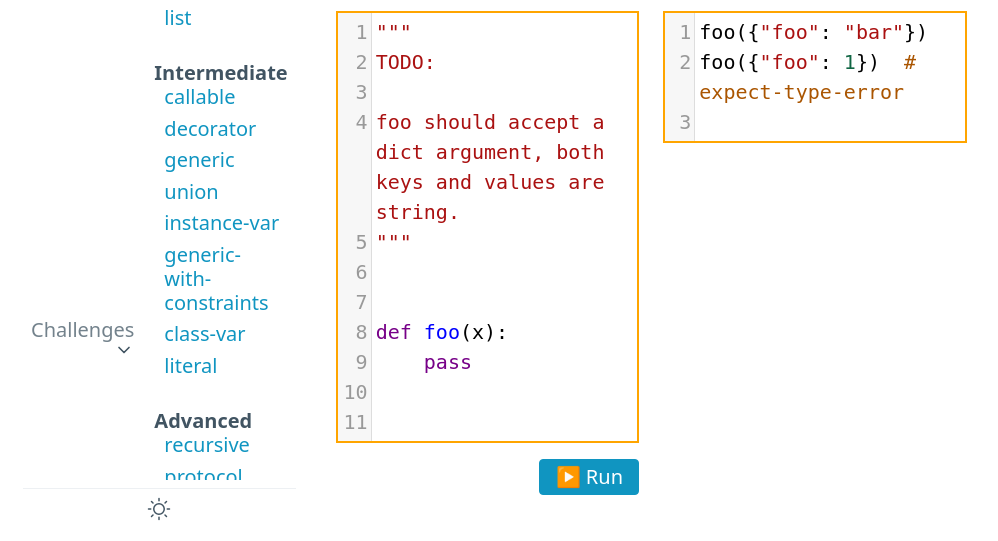
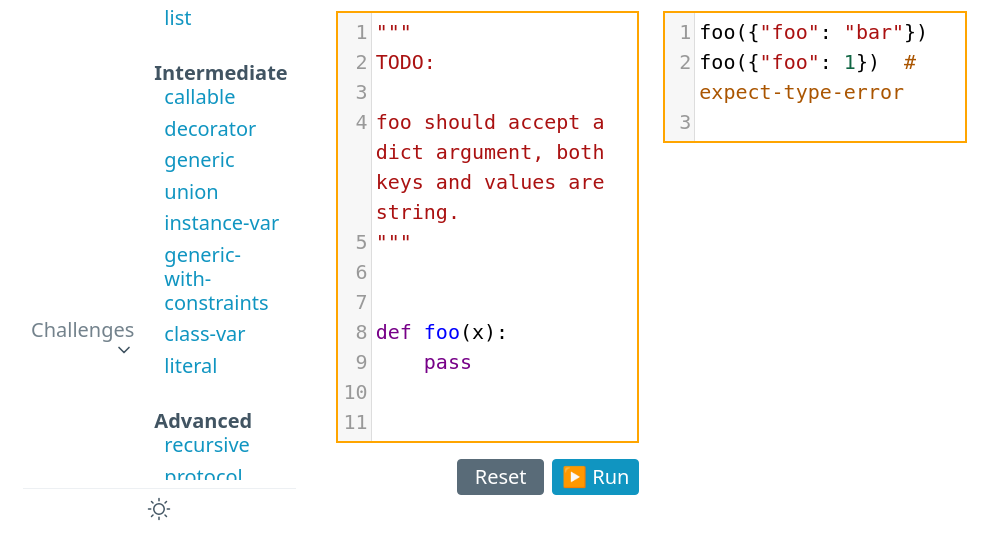
Before and after one commit to laike9m/Python-Type-Challenges, a Flask app: a page that uses templates/challenge.html in a window 1280 px wide. Shown: the part 259-800 px from the top of the page, without its empty margins (145-1143 px from the left). Run offline with Flask 3, Linux system fonts and the light colour scheme.

Commit message:
feat(ui): add reset button for code editor

```diff
--- a/templates/challenge.html
+++ b/templates/challenge.html
@@ -79,9 +79,15 @@
       width: 50%;
     }
 
-    .codemirror-container #run-button {
+    .editor-actions {
+      display: flex;
+      justify-content: flex-end;
       align-self: flex-end;
-      width: 100px;
+      gap: 8px;
+      width: 60%;
+    }
+
+    .editor-actions button {
       padding: 2px 4px;
       border-radius: 4px;
     }
@@ -140,6 +146,10 @@
       .challenge-main .tests-result-container {
         width: 100%;
       }
+
+      .editor-actions {
+        width: 100%;
+      }
     }
 
     .CodeMirror {
@@ -186,9 +196,14 @@
         <!-- Code Editor Area -->
       <div class="codemirror-container">
         <div id="editor"></div>
-        <button id="run-button">
-          ▶️ Run
-        </button>
+        <div class="editor-actions">
+            <button id="reset-button" class="secondary">
+              Reset
+            </button>
+            <button id="run-button">
+              ▶️ Run
+            </button>
+          </div>
         </div>
         <!-- Test Cases and Result Area -->
         <div class="tests-result-container">
@@ -250,6 +265,11 @@
         });
     };
 
+    let resetButton = document.getElementById('reset-button')
+    resetButton.onclick = function () {
+      myCodeMirror.setValue(code_under_test);
+    };
+
     // If window size is > 800, expand the challenge list.
     function checkWidth() {
       let detailsElement = document.getElementById('challenge-list');
```
